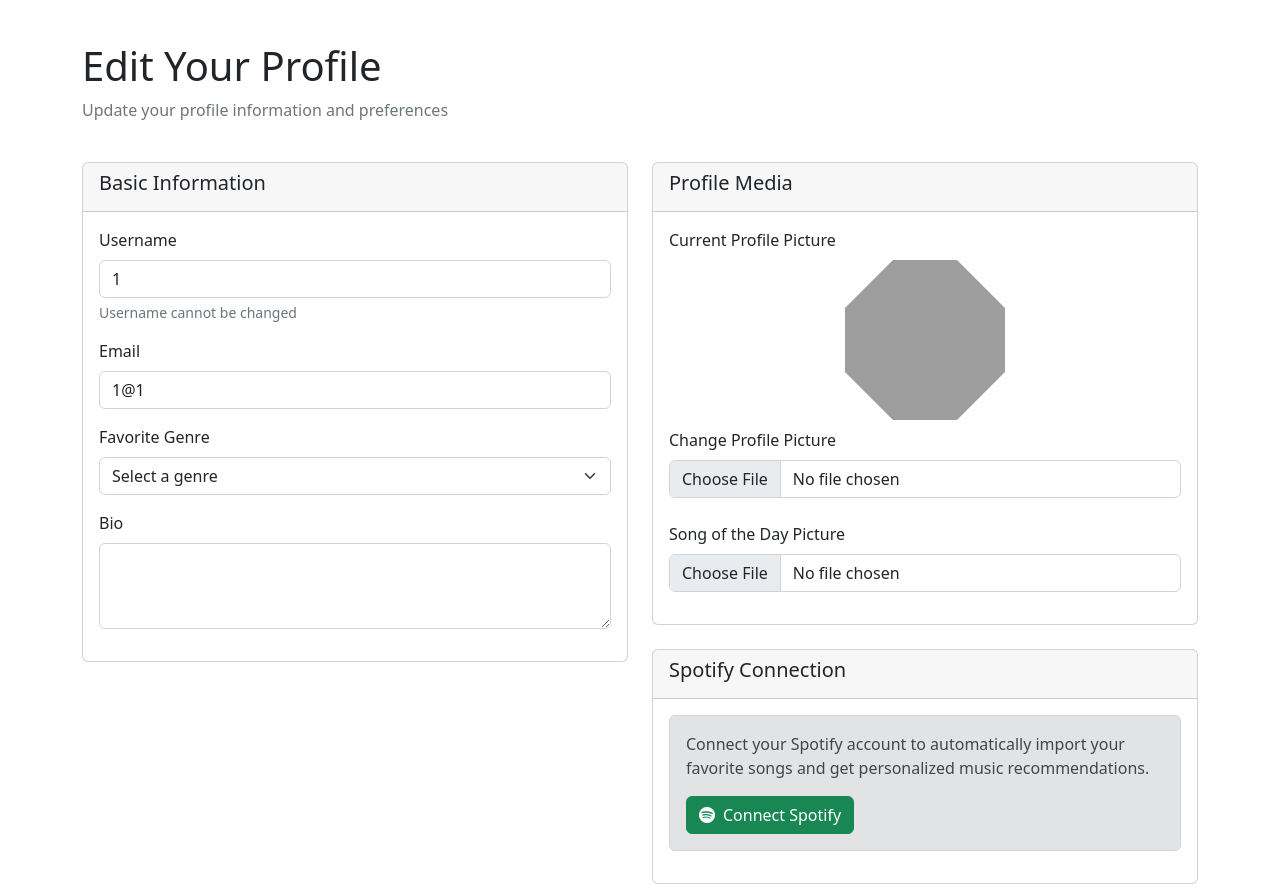
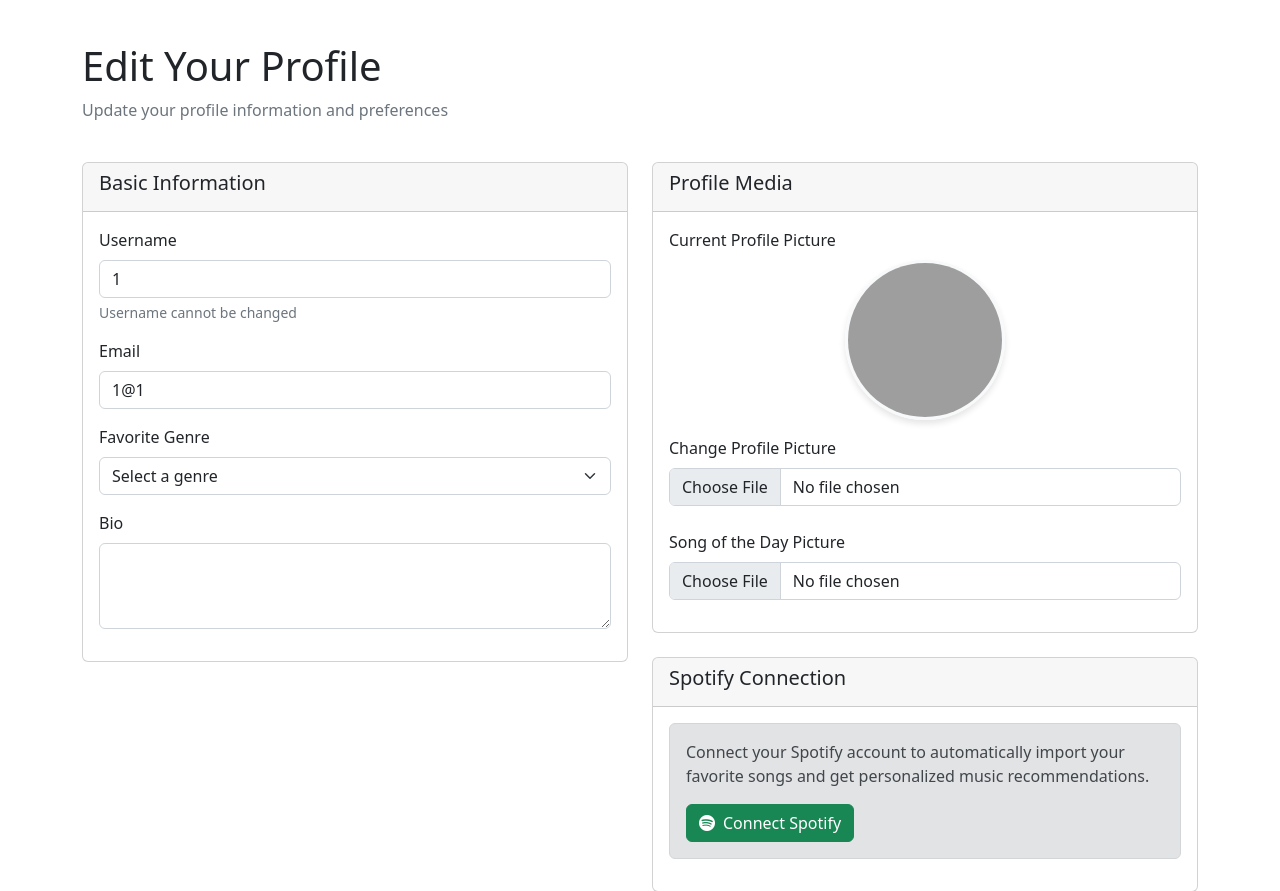
Before and after one commit to Emil11112/Resonate-v1, a Flask app: page /edit_profile in a window 1280 px wide. Shown: the part 62-953 px from the top of the page. Run offline with Flask 3, Linux system fonts and the light colour scheme; a user stored in the database is signed in; grey boxes are pictures that could not be loaded.

Commit message:
Gjorde profilbilden rund

```diff
--- a/templates/edit_profile.html
+++ b/templates/edit_profile.html
@@ -62,8 +62,10 @@
                         <div class="mb-4">
                             <label class="form-label">Current Profile Picture</label>
                             <div class="text-center mb-2">
-                                <div class="octagon-container">
-                                    <img src="{{ url_for('static', filename='profile_pics/' + current_user.profilePicture) }}" class="profile-pic" alt="Profile Picture">
+                                <div class="profile-pic-container mb-3">
+                                    <img src="{{ url_for('static', filename='profile_pics/' + current_user.profilePicture) }}"
+                                         class="profile-pic"
+                                         alt="Profile Picture">
                                 </div>
                             </div>
                             <div class="mb-3">
@@ -203,13 +205,15 @@
 </div>
 
 <style>
-    .octagon-container {
+    /* Circular Profile Picture Styles */
+    .profile-pic-container {
         width: 160px;
         height: 160px;
+        border-radius: 50%;
+        overflow: hidden;
         margin: 0 auto;
-        position: relative;
-        clip-path: polygon(30% 0%, 70% 0%, 100% 30%, 100% 70%, 70% 100%, 30% 100%, 0% 70%, 0% 30%);
-        background-color: #f8f9fa;
+        box-shadow: 0 4px 6px rgba(0, 0, 0, 0.1);
+        border: 3px solid #f8f9fa;
     }
 
     .profile-pic {
--- a/templates/index.html
+++ b/templates/index.html
@@ -31,8 +31,9 @@
             <div class="card mb-3">
                 <div class="card-header d-flex justify-content-between align-items-center">
                     <div class="d-flex align-items-center">
-                        <img src="{{ url_for('static', filename='profile_pics/' + post.user.profilePicture) }}"
-                             class="rounded-circle me-3" style="width: 50px; height: 50px; object-fit: cover;">
+                        <img src="{{ url_for('static', filename='profile_pics/' + user.profilePicture) }}"
+                            class="profile-pic-small rounded-circle"
+                            alt="{{ user.username }}'s profile picture">
                         <strong>{{ post.user.username }}</strong>
                     </div>
                     <small class="text-muted">{{ post.created_at.strftime('%B %d, %Y at %I:%M %p') }}</small>
--- a/templates/users.html
+++ b/templates/users.html
@@ -18,8 +18,8 @@
                 <div class="card-body text-center">
                     <div class="mb-3">
                         <img src="{{ url_for('static', filename='profile_pics/' + user.profilePicture) }}"
-                             class="rounded-circle" style="width: 100px; height: 100px; object-fit: cover;"
-                             alt="{{ user.username }}'s profile picture">
+                            class="profile-pic-small rounded-circle"
+                            alt="{{ user.username }}'s profile picture">
                     </div>
                     <h5 class="card-title">{{ user.username }}</h5>
 
--- a/templates/view_post.html
+++ b/templates/view_post.html
@@ -9,8 +9,9 @@
             <div class="card mb-4">
                 <div class="card-header d-flex justify-content-between align-items-center">
                     <div class="d-flex align-items-center">
-                        <img src="{{ url_for('static', filename='profile_pics/' + post.user.profilePicture) }}"
-                             class="rounded-circle me-3" style="width: 50px; height: 50px; object-fit: cover;">
+                        <img src="{{ url_for('static', filename='profile_pics/' + user.profilePicture) }}"
+                            class="profile-pic-small rounded-circle"
+                            alt="{{ user.username }}'s profile picture">
                         <strong>{{ post.user.username }}</strong>
                     </div>
                     <small class="text-muted">{{ post.created_at.strftime('%B %d, %Y at %I:%M %p') }}</small>
```
Also changed, not shown: templates/profile.html (+7 -5 lines).
